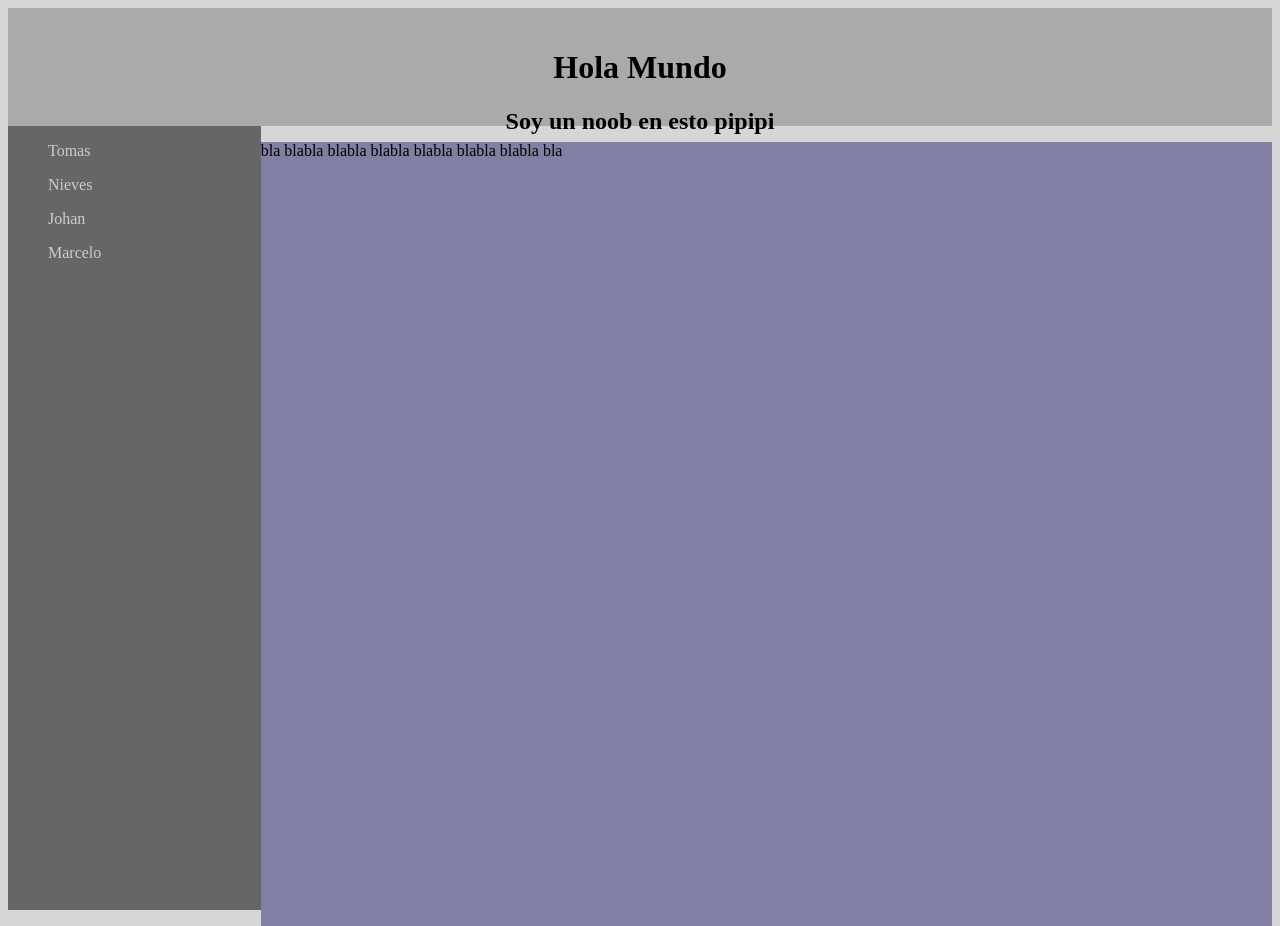
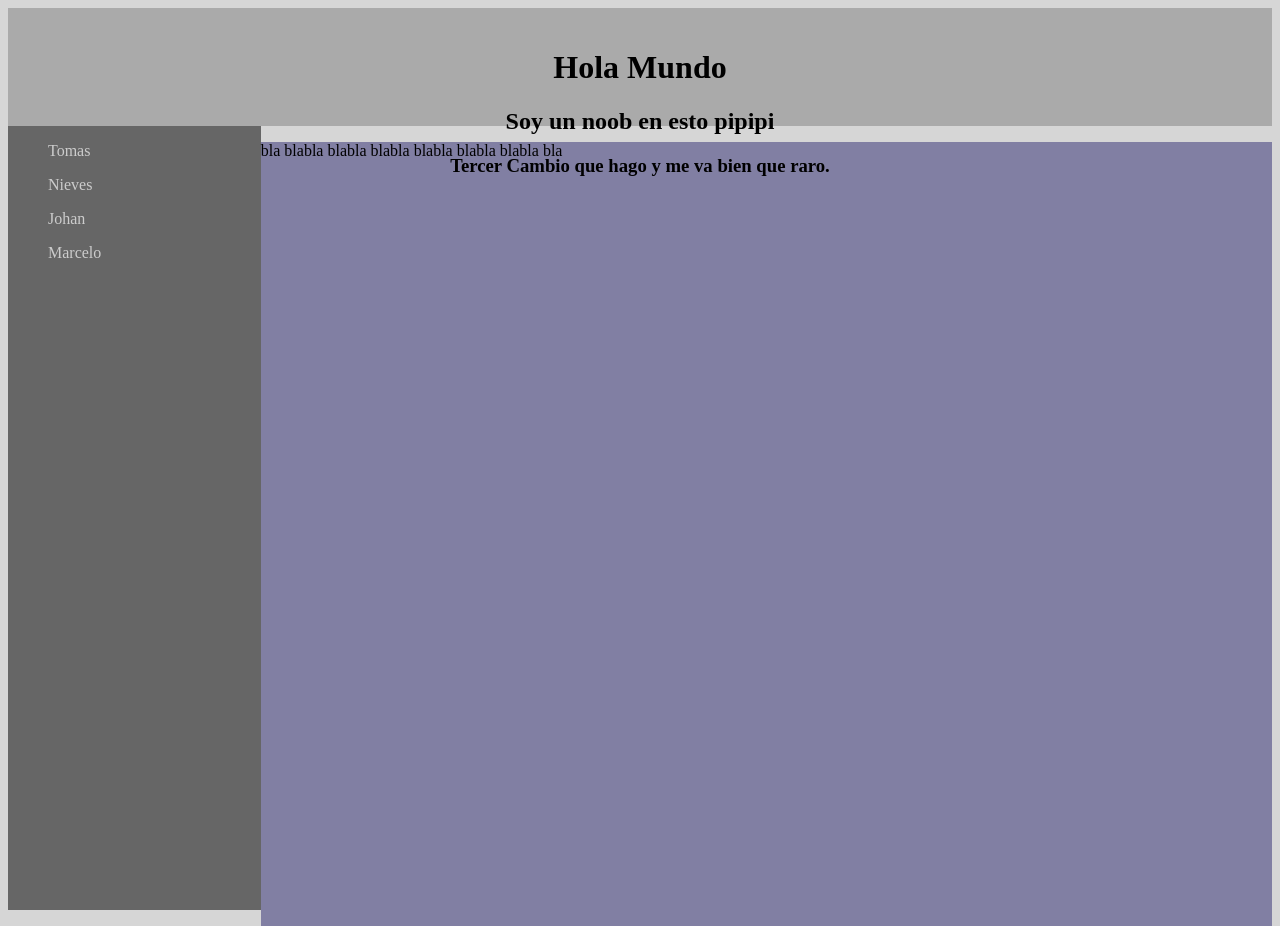
Before and after one commit to maarseelo/MiPrimerRepositorio, a plain HTML site: page Web/index.html in a window 1280 px wide. Shown: the top 926 px of the page. Drawn offline with Linux system fonts and the light colour scheme.

Commit message:
Tercer Commit en Mi Repositorio

```diff
--- a/Web/index.html
+++ b/Web/index.html
@@ -8,6 +8,7 @@
     <header>
         <h1>Hola Mundo</h1>
         <h2>Soy un noob en esto pipipi</h2>
+        <h3>Tercer Cambio que hago y me va bien que raro.</h3>
     </header>
     <div class="menu-lateral">
         <ol>Tomas</ol>
```
